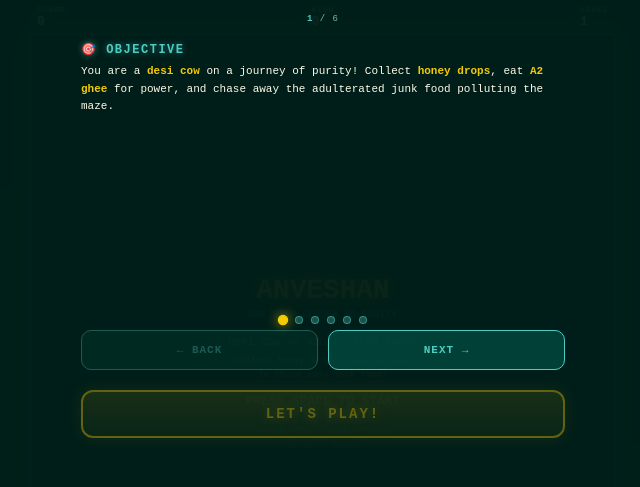
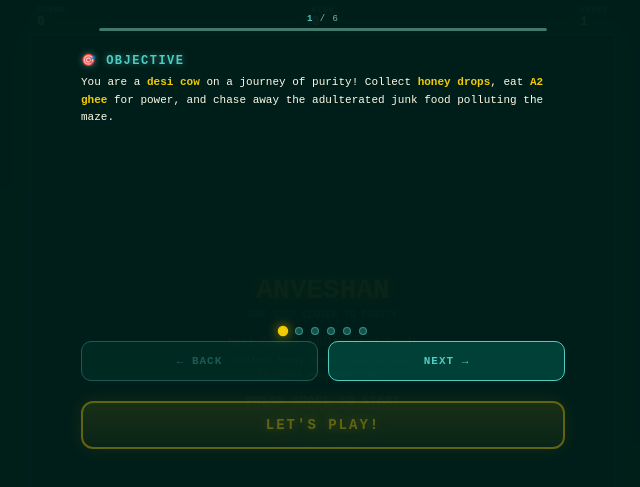
Before and after one commit to mayankkapoorAnveshan/PAC-MAN, a website built with Vite: page ts-pac-man/index.html in a window 1280 px wide. Both pictures are taken after a click on the button 600 px from the left and 385 px from the top of the page. Shown: the part 65-552 px from the top of the page, without its empty margins (317-957 px from the left). Built offline with nearby package versions, Linux system fonts and the light colour scheme.

Commit message:
Tutorial: auto-play slides with progress bar and pause-on-interaction

```diff
--- a/ts-pac-man/index.html
+++ b/ts-pac-man/index.html
@@ -208,6 +208,31 @@ canvas{
   position:relative;
   margin:0 -18px;          /* extend to screen edges for full swipe area */
   padding:0;
+}
+
+/* --- Progress bar (auto-play indicator) --- */
+#tutorial .tutProgress{
+  height:3px;
+  margin:4px 18px 8px;
+  background:rgba(78,205,196,0.15);
+  border-radius:2px;
+  overflow:hidden;
+  position:relative;
+}
+#tutorial .tutProgressFill{
+  position:absolute;
+  top:0; left:0;
+  height:100%;
+  width:0%;
+  background:linear-gradient(to right,#f2cb05,#4ecdc4);
+  box-shadow:0 0 6px rgba(242,203,5,0.6);
+  border-radius:2px;
+  transition:width 0.1s linear;
+}
+#tutorial .tutProgress.paused .tutProgressFill{
+  background:linear-gradient(to right,#7ab8a8,#7ab8a8);
+  opacity:0.5;
+  box-shadow:none;
 }
 #tutorial .tutTrack{
   display:flex;
@@ -542,6 +567,11 @@ canvas{
     <!-- Slide counter -->
     <div class="tutCounter"><b id="tutCurrent">1</b> / <span id="tutTotal">6</span></div>
 
+    <!-- Auto-play progress bar -->
+    <div class="tutProgress" id="tutProgress">
+      <div class="tutProgressFill" id="tutProgressFill"></div>
+    </div>
+
     <!-- Carousel: 6 swipeable slides -->
     <div class="tutCarousel">
       <div class="tutTrack" id="tutTrack">
--- a/ts-pac-man/src/main.ts
+++ b/ts-pac-man/src/main.ts
@@ -154,11 +154,67 @@ const tutPrev = document.getElementById('tutPrev') as HTMLButtonElement | null;
 const tutNext = document.getElementById('tutNext') as HTMLButtonElement | null;
 const tutCurrent = document.getElementById('tutCurrent') as HTMLElement | null;
 const tutTotal = document.getElementById('tutTotal') as HTMLElement | null;
+const tutProgress = document.getElementById('tutProgress') as HTMLElement | null;
+const tutProgressFill = document.getElementById('tutProgressFill') as HTMLElement | null;
 const TUTORIAL_SEEN_KEY = 'anveshan_tutorial_seen';
+
+// Auto-play config: each slide shows for this long before advancing
+const AUTOPLAY_DURATION_MS = 4500;
+const PROGRESS_TICK_MS = 50;   // how often we update the progress bar
 
 const slides = tutTrack ? Array.from(tutTrack.querySelectorAll<HTMLElement>('.tutSlide')) : [];
 const SLIDE_COUNT = slides.length;
 let currentSlide = 0;
+
+// Auto-play state: timer handle + elapsed tracker for progress bar
+let autoPlayTimer: number | undefined;
+let autoPlayElapsed = 0;
+let autoPlayPausedByUser = false;  // once true, stays paused — user took control
+
+// Stop any running auto-play timer and clear progress bar
+function stopAutoPlay(): void {
+  if (autoPlayTimer !== undefined) {
+    clearInterval(autoPlayTimer);
+    autoPlayTimer = undefined;
+  }
+  autoPlayElapsed = 0;
+  if (tutProgressFill) tutProgressFill.style.width = '0%';
+}
+
+// Mark auto-play as paused (user interacted) — shows grey progress bar
+function pauseAutoPlay(): void {
+  stopAutoPlay();
+  autoPlayPausedByUser = true;
+  if (tutProgress) tutProgress.classList.add('paused');
+  // Leave progress bar at 100% grey so user knows it's been paused
+  if (tutProgressFill) tutProgressFill.style.width = '100%';
+}
+
+// Start auto-play from scratch for the current slide
+// Progress bar fills up over AUTOPLAY_DURATION_MS then advances to next slide
+function startAutoPlay(): void {
+  // Don't auto-play if user already interacted, or if we're on the last slide
+  if (autoPlayPausedByUser) return;
+  if (currentSlide >= SLIDE_COUNT - 1) return;
+
+  stopAutoPlay();
+  autoPlayElapsed = 0;
+  if (tutProgress) tutProgress.classList.remove('paused');
+  if (tutProgressFill) tutProgressFill.style.width = '0%';
+
+  autoPlayTimer = window.setInterval(() => {
+    autoPlayElapsed += PROGRESS_TICK_MS;
+    // Update progress bar width (0% → 100% over duration)
+    const pct = Math.min(100, (autoPlayElapsed / AUTOPLAY_DURATION_MS) * 100);
+    if (tutProgressFill) tutProgressFill.style.width = `${pct}%`;
+
+    // When full, advance to next slide
+    if (autoPlayElapsed >= AUTOPLAY_DURATION_MS) {
+      stopAutoPlay();
+      goToSlide(currentSlide + 1);
+    }
+  }, PROGRESS_TICK_MS);
+}
 
 // Build pagination dots dynamically
 function buildDots(): void {
@@ -168,7 +224,8 @@ function buildDots(): void {
     const dot = document.createElement('button');
     dot.className = 'tutDot';
     dot.setAttribute('aria-label', `Go to slide ${i + 1}`);
-    dot.addEventListener('click', () => goToSlide(i));
+    // Tapping a dot is explicit navigation → pause auto-play
+    dot.addEventListener('click', () => { pauseAutoPlay(); goToSlide(i); });
     tutDotsContainer.appendChild(dot);
   }
 }
@@ -208,23 +265,37 @@ function updateCarouselUI(index: number): void {
   if (typeof navigator !== 'undefined' && navigator.vibrate) {
     try { navigator.vibrate(8); } catch { /* vibration blocked */ }
   }
+
+  // Restart auto-play timer for this new slide (if user hasn't paused it)
+  startAutoPlay();
 }
 
 // Listen to native scroll and keep UI in sync with the user's swipe
+// Also marks user interaction → auto-play pauses permanently for this session
 let scrollDebounce: number | undefined;
+let userInitiatedScroll = false;
+tutTrack?.addEventListener('touchstart', () => { userInitiatedScroll = true; }, { passive: true });
 tutTrack?.addEventListener('scroll', () => {
-  // Debounce — update when scroll settles, not on every pixel
   if (scrollDebounce) clearTimeout(scrollDebounce);
   scrollDebounce = window.setTimeout(() => {
     if (!tutTrack) return;
     const idx = Math.round(tutTrack.scrollLeft / tutTrack.offsetWidth);
-    if (idx !== currentSlide) updateCarouselUI(idx);
+    if (idx !== currentSlide) {
+      // User swiped manually → pause auto-play
+      if (userInitiatedScroll) pauseAutoPlay();
+      updateCarouselUI(idx);
+      userInitiatedScroll = false;
+    }
   }, 60);
 });
 
-// Prev/next button handlers
-tutPrev?.addEventListener('click', () => goToSlide(currentSlide - 1));
-tutNext?.addEventListener('click', () => goToSlide(currentSlide + 1));
+// Prev/next button handlers — also pause auto-play (explicit user action)
+tutPrev?.addEventListener('click', () => { pauseAutoPlay(); goToSlide(currentSlide - 1); });
+tutNext?.addEventListener('click', () => { pauseAutoPlay(); goToSlide(currentSlide + 1); });
+
+// Tap directly on a slide (without swiping) also pauses auto-play
+// Gives user control to read at their own pace without accidentally advancing
+tutTrack?.addEventListener('click', () => { if (!autoPlayPausedByUser) pauseAutoPlay(); });
 
 // Open the tutorial overlay
 function showTutorial(): void {
@@ -232,6 +303,9 @@ function showTutorial(): void {
   tutorial.classList.remove('hide');
   tutorial.classList.add('show');
   tutorial.scrollTop = 0;
+  // Reset auto-play state — fresh run every time tutorial opens
+  autoPlayPausedByUser = false;
+  if (tutProgress) tutProgress.classList.remove('paused');
   // Reset to first slide every time we open
   goToSlide(0);
   // Force immediate UI sync (scroll event won't fire if already at 0)
@@ -246,6 +320,8 @@ function showTutorial(): void {
 // Close the tutorial overlay and mark as seen
 function hideTutorial(): void {
   if (!tutorial) return;
+  // Stop any running auto-play timer so it doesn't fire after close
+  stopAutoPlay();
   tutorial.classList.add('hide');
   setTimeout(() => {
     tutorial.classList.remove('show', 'hide');
```
